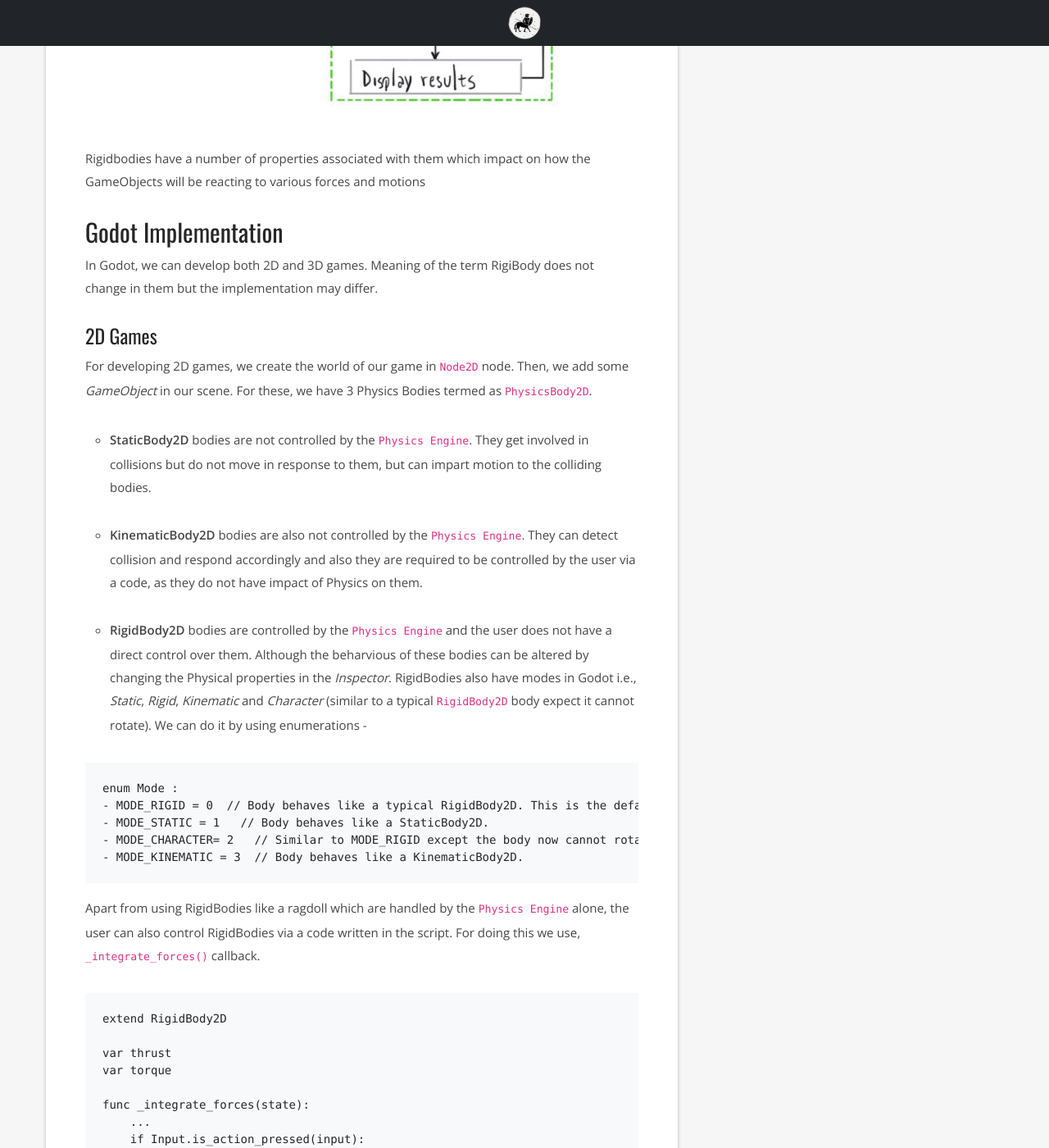
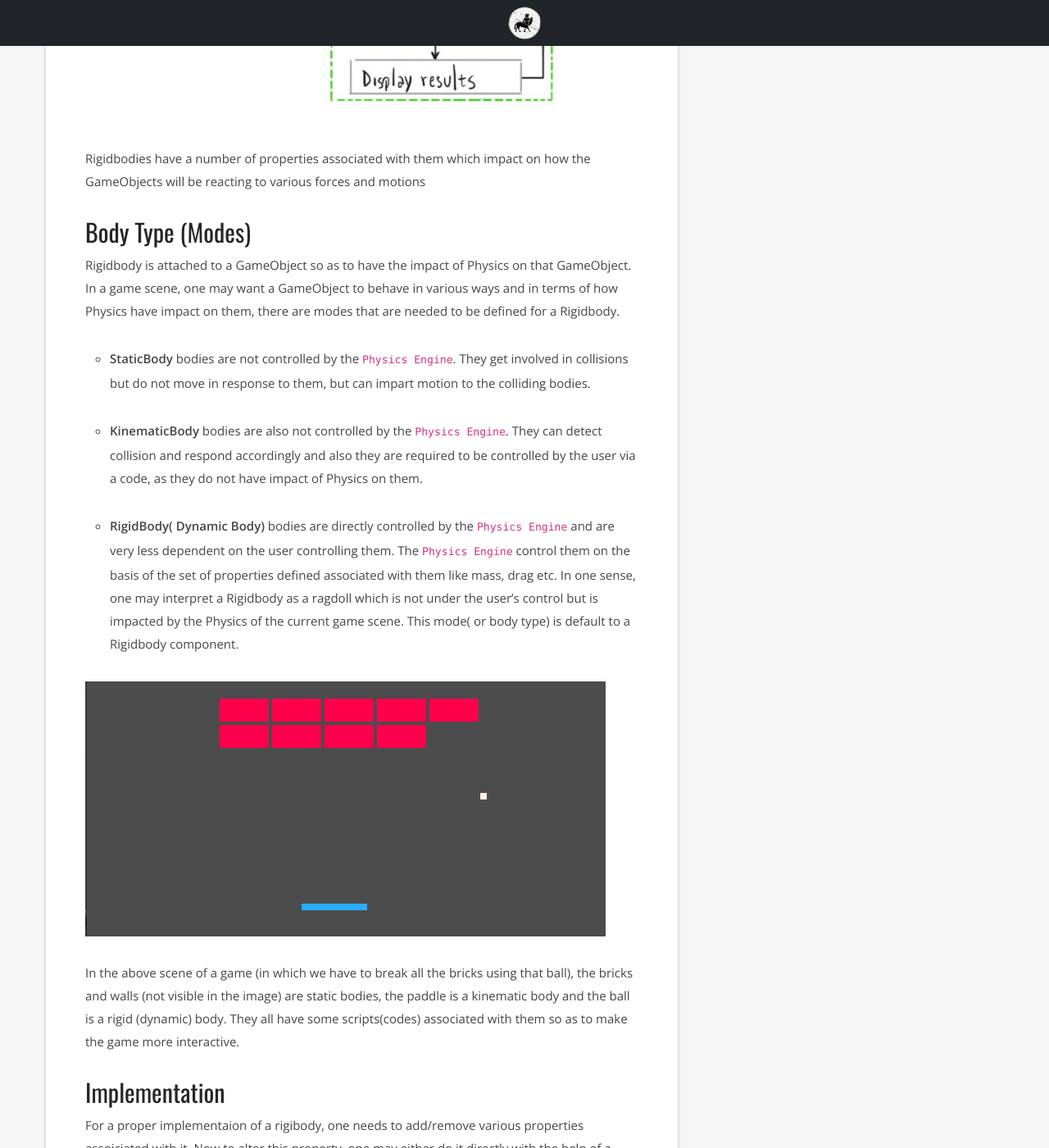
Before and after one commit to studiocentauri/studiocentauri.github.io, a Jekyll site: the page built from learn/skills/rigidbody.md, in a window 1280 px wide and 1400 px high, scrolled down 1374 px. Shown: the whole window at 82% size. Built offline with Jekyll 4.4.1, drawn with Linux system fonts in a browser that asks for light colours; nearby versions of some CDN libraries; some web fonts are replaced; comment, search, counter and statistics services are not loaded; some of the changed text lies outside the part shown.

Commit message:
Updated the article

````diff
--- a/learn/skills/rigidbody.md
+++ b/learn/skills/rigidbody.md
@@ -18,6 +18,8 @@
 ![Physics Engine Overview](/img/learn/physics_engine.png)
 
 Rigidbodies have a number of properties associated with them which impact on how the GameObjects will be reacting to various forces and motions
+
+<!---
 
 ## Godot Implementation
 
@@ -62,5 +64,42 @@
     ...
 
 ```
+-->
 
-#### 3D Games
+## Body Type (Modes)
+
+Rigidbody is attached to a GameObject so as to have the impact of Physics on that GameObject. In a game scene, one may want a GameObject to behave in various ways and in terms of how Physics have impact on them, there are modes that are needed to be defined for a Rigidbody.
+
+* __StaticBody__ bodies are not controlled by the `Physics Engine`. They get involved in collisions but do not move in response to them, but can impart motion to the colliding bodies.
+
+* __KinematicBody__ bodies are also not controlled by the `Physics Engine`. They can detect collision and respond accordingly and also they are required to be controlled by the user via a code, as they do not have impact of Physics on them.
+
+* __RigidBody( Dynamic Body)__ bodies are directly controlled by the `Physics Engine` and are very less dependent on the user controlling them. The `Physics Engine` control them on the basis of the set of properties defined associated with them like mass, drag etc. In one sense, one may interpret a Rigidbody as a ragdoll which is not under the user's control but is impacted by the Physics of the current game scene. This mode( or body type) is default to a Rigidbody component.
+
+
+![Die Brick](/img/learn/brick.png)
+
+In the above scene of a game (in which we have to break all the bricks using that ball), the bricks and walls (not visible in the image) are static bodies, the paddle is a kinematic body and the ball is a rigid (dynamic) body. They all have some scripts(codes) associated with them so as to make the game more interactive.
+
+
+## Implementation
+
+For a proper implementaion of a rigibody, one needs to add/remove various properties assoiciated with it. Now to alter this property, one may either do it directly with the help of a game engine or one may write a code for this. Usually codes are preferred for detecting collisions, simulating transistions from one state to another and fixing some parameters. Altering the properties of a rigidbody can directly be done from the game engine interface.
+
+![Ball Script](/img/learn/ball_script.png)  |  ![Paddle Script](/img/learn/paddle_script.png)  |
+
+
+The above 2 screenshots show the scripts associated with the ball and the paddle in the Die Brick game respectively. The __Scripting__ tells the game engine what to do when something happens. In the case of Kinematic bodies, scripting is very much important as the user is needed to control them and thus it is needed to instruct the game engine how the user will be giving input to the Kinematic body.
+
+
+#### References
+
+__Godot__ :
+* [RigidBody - Godot Documentation](https://docs.godotengine.org/en/stable/tutorials/physics/rigid_body.html)
+* [RigidBody2D - Godot Documentation](https://docs.godotengine.org/en/stable/tutorials/physics/physics_introduction.html#rigidbody2d)
+
+__Unity__ :
+* [RigidBody - Unity Documentation](https://docs.unity3d.com/Manual/RigidbodiesOverview.html)
+* [RigidBody2D - Unity Documentation](https://docs.unity3d.com/Manual/class-Rigidbody2D.html)
+
+<!--- asfasd -->
````
Also changed, not shown: img/learn/ball_script.png (added), img/learn/brick.png (added), img/learn/paddle_script.png (added).
